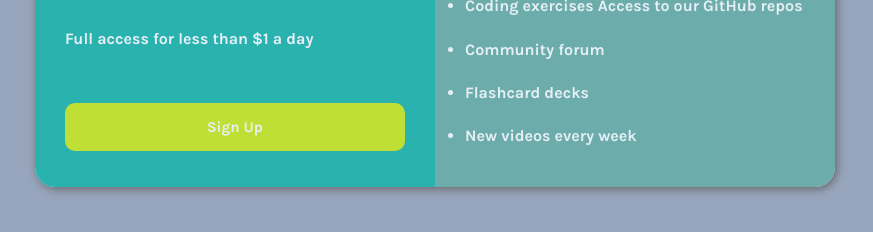
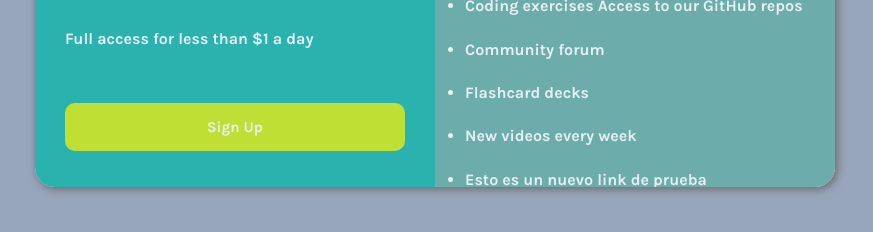
Before and after one commit to gilbert1412/FrontEndMentor, a plain HTML site: page index.html in a window 1280 px wide. Shown: the part 488-720 px from the top of the page, without its empty margins (205-1078 px from the left). Drawn offline with Linux system fonts and the light colour scheme.

Commit message:
Se modifico un link

```diff
--- a/index.html
+++ b/index.html
@@ -40,6 +40,7 @@
                         <li> Community forum </li>
                         <li>Flashcard decks</li>
                         <li>New videos every week</li>
+                        <li>Esto es un nuevo link de prueba</li>
                     </ul>
                 </div>
             </div>
```
